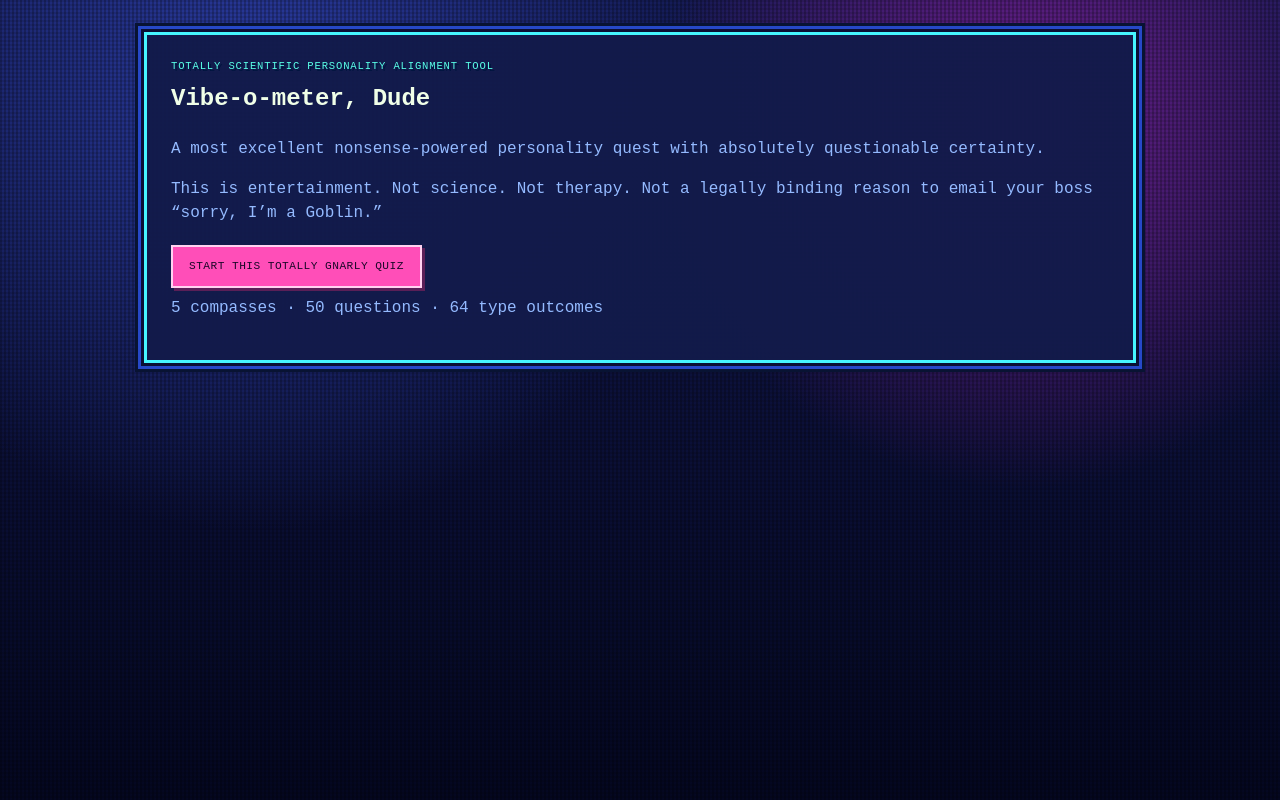
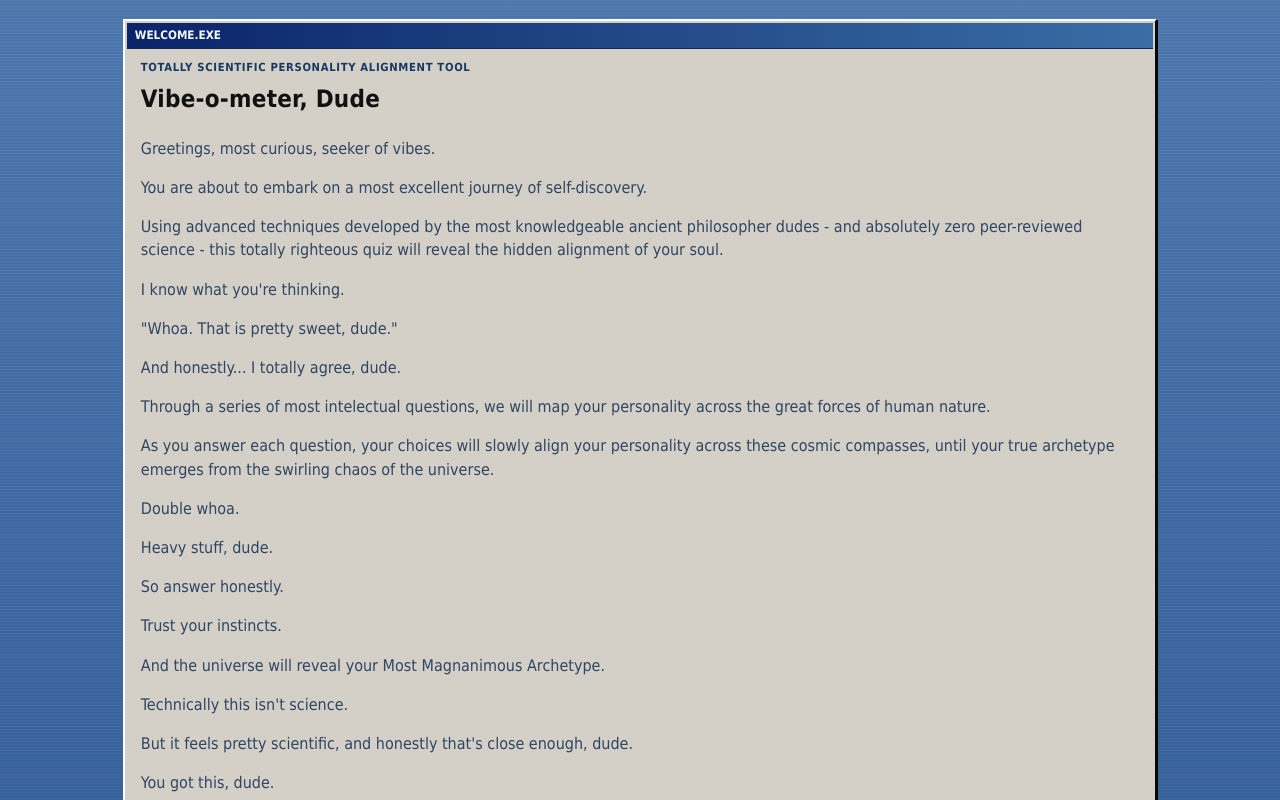
Before and after one commit to mottkozak/vibe-o-meter, a React (Vite) app: page / in a window 1280 px wide. Shown: the top 800 px of the page. Built offline with nearby package versions, Linux system fonts and the light colour scheme.

Commit message:
Updating style and tone

```diff
--- a/src/pages/LandingPage.tsx
+++ b/src/pages/LandingPage.tsx
@@ -5,6 +5,28 @@ import type { LoadedAppData } from "../types";
 interface LandingPageProps {
   data: LoadedAppData;
 }
+
+const LANDING_BODY_PARAGRAPHS = [
+  "Greetings, most curious, seeker of vibes.",
+  "You are about to embark on a most excellent journey of self-discovery.",
+  "Using advanced techniques developed by the most knowledgeable ancient philosopher dudes - and absolutely zero peer-reviewed science - this totally righteous quiz will reveal the hidden alignment of your soul.",
+  "I know what you're thinking.",
+  "\"Whoa. That is pretty sweet, dude.\"",
+  "And honestly... I totally agree, dude.",
+  "Through a series of most intelectual questions, we will map your personality across the great forces of human nature.",
+  "As you answer each question, your choices will slowly align your personality across these cosmic compasses, until your true archetype emerges from the swirling chaos of the universe.",
+  "Double whoa.",
+  "Heavy stuff, dude.",
+  "So answer honestly.",
+  "Trust your instincts.",
+  "And the universe will reveal your Most Magnanimous Archetype.",
+  "Technically this isn't science.",
+  "But it feels pretty scientific, and honestly that's close enough, dude.",
+  "You got this, dude.",
+  "And remember the ancient wisdom:",
+  "Be excellent to each other.",
+  "Now... let's do this."
+] as const;
 
 export function LandingPage({ data }: LandingPageProps): JSX.Element {
   const navigate = useNavigate();
@@ -22,8 +44,11 @@ export function LandingPage({ data }: LandingPageProps): JSX.Element {
       <section className="card landing-card">
         <p className="eyebrow">Totally Scientific Personality Alignment Tool</p>
         <h1>{data.resultsContent.landingTitle}</h1>
-        <p className="subtitle">{data.resultsContent.landingSubtitle}</p>
-        <p className="muted">{data.resultsContent.disclaimer}</p>
+        {LANDING_BODY_PARAGRAPHS.map((paragraph) => (
+          <p key={paragraph} className="subtitle">
+            {paragraph}
+          </p>
+        ))}
 
         <div className="button-row">
           <button className="primary-button" type="button" onClick={() => navigate("/quiz")}>
--- a/src/styles.css
+++ b/src/styles.css
@@ -1,19 +1,24 @@
 :root {
-  font-family: "Press Start 2P", "Courier New", "Lucida Console", monospace;
-  line-height: 1.5;
+  font-family: Tahoma, "MS Sans Serif", Verdana, sans-serif;
+  line-height: 1.45;
   font-weight: 400;
-  color: #f8ffe7;
-  background-color: #090d2f;
+  color: #000;
+  background-color: #2f5f99;
 
-  --bg-grad-start: #131a53;
-  --bg-grad-end: #040720;
-  --card-bg: rgba(18, 27, 74, 0.96);
-  --card-border: #46f5ff;
-  --accent: #ff4eb8;
-  --accent-strong: #ff2f9f;
-  --text-muted: #94baff;
-  --danger-bg: #2f0f35;
-  --danger-border: #ff6fd8;
+  --desktop-a: #4c77ad;
+  --desktop-b: #2e5a92;
+  --window-face: #c0c0c0;
+  --window-panel: #d4d0c8;
+  --window-light: #ffffff;
+  --window-shadow: #808080;
+  --window-dark: #404040;
+  --window-deep: #0a0a0a;
+  --title-a: #0a246a;
+  --title-b: #3a6ea5;
+  --title-text: #f6f9ff;
+  --accent: #214c86;
+  --muted: #2e4661;
+  --danger-bg: #e9d1cf;
 }
 
 * {
@@ -24,13 +29,15 @@ body {
   margin: 0;
   min-height: 100vh;
   background:
-    linear-gradient(90deg, rgba(0, 0, 0, 0.22) 50%, transparent 50%) 0 0 / 4px 4px,
-    linear-gradient(rgba(0, 0, 0, 0.12) 50%, transparent 50%) 0 0 / 4px 4px,
-    radial-gradient(circle at 20% 10%, #2a3b9f 0%, transparent 36%),
-    radial-gradient(circle at 80% 15%, #711e8d 0%, transparent 30%),
-    linear-gradient(180deg, var(--bg-grad-start), var(--bg-grad-end));
-  color: #f0ffe8;
-  image-rendering: pixelated;
+    repeating-linear-gradient(
+      to bottom,
+      rgba(255, 255, 255, 0.05) 0px,
+      rgba(255, 255, 255, 0.05) 1px,
+      transparent 1px,
+      transparent 3px
+    ),
+    linear-gradient(180deg, var(--desktop-a), var(--desktop-b));
+  color: #111;
 }
 
 h1,
@@ -41,111 +48,138 @@ ul {
   margin-top: 0;
 }
 
+h1,
+h2,
+h3 {
+  letter-spacing: 0.01em;
+}
+
 ul {
-  padding-left: 1.25rem;
+  padding-left: 1.2rem;
 }
 
 li {
-  margin-bottom: 0.4rem;
+  margin-bottom: 0.32rem;
 }
 
 .screen-shell {
-  max-width: 1024px;
+  max-width: 1060px;
   margin: 0 auto;
-  padding: 2rem 1rem 3rem;
-  animation: fade-in 300ms ease-out;
+  padding: 1.2rem 0.8rem 2rem;
+  animation: fade-in 180ms linear;
 }
 
 .card {
-  background: var(--card-bg);
-  border: 3px solid var(--card-border);
-  border-radius: 0;
-  padding: 1.5rem;
-  box-shadow: 0 0 0 3px #0a0f34, 0 0 0 6px #2648c8, 0 0 0 9px #081333;
+  position: relative;
+  background: var(--window-panel);
+  border: 2px solid;
+  border-color: var(--window-light) var(--window-deep) var(--window-deep) var(--window-light);
+  box-shadow: 1px 1px 0 #000;
+  padding: 2.4rem 1rem 1rem;
 }
 
-.quiz-card,
-.results-card {
-  animation: card-rise 340ms ease-out;
+.card::before {
+  content: "VIBE-O-METER 2000";
+  position: absolute;
+  top: 2px;
+  left: 2px;
+  right: 2px;
+  height: 1.55rem;
+  display: flex;
+  align-items: center;
+  padding: 0 0.5rem;
+  font-size: 0.73rem;
+  font-weight: 700;
+  color: var(--title-text);
+  background: linear-gradient(90deg, var(--title-a), var(--title-b));
+  border-bottom: 1px solid #12284d;
+}
+
+.landing-card::before {
+  content: "WELCOME.EXE";
+}
+
+.quiz-card::before {
+  content: "QUIZ_CONSOLE.EXE";
+}
+
+.results-card::before {
+  content: "RESULTS_VIEWER.EXE";
 }
 
 .error-card {
-  border-color: var(--danger-border);
   background: var(--danger-bg);
+}
+
+.error-card::before {
+  content: "SYSTEM_MESSAGE.EXE";
+  background: linear-gradient(90deg, #6a0a0a, #a53a3a);
 }
 
 .eyebrow {
   text-transform: uppercase;
-  letter-spacing: 0.08em;
-  font-size: 0.66rem;
-  color: #59ffe7;
+  letter-spacing: 0.06em;
+  font-size: 0.7rem;
+  font-weight: 700;
+  color: #163a64;
   margin-bottom: 0.4rem;
-  text-shadow: 2px 2px 0 #00153f;
 }
 
 .subtitle,
 .muted,
 .progress-note {
-  color: var(--text-muted);
+  color: var(--muted);
 }
 
 .button-row {
   display: flex;
   flex-wrap: wrap;
-  gap: 0.75rem;
-  margin: 1.25rem 0 0.5rem;
+  gap: 0.55rem;
+  margin: 1rem 0 0.45rem;
 }
 
 .primary-button,
 .secondary-button,
 .answer-button {
+  font: inherit;
+  font-size: 0.83rem;
+  cursor: pointer;
   border-radius: 0;
-  border: 2px solid transparent;
-  font: inherit;
-  cursor: pointer;
-  transition: transform 90ms steps(2, end), box-shadow 90ms steps(2, end),
-    background-color 90ms steps(2, end);
-  text-transform: uppercase;
-  letter-spacing: 0.04em;
-  font-size: 0.7rem;
+  border: 2px solid;
+  transition: filter 80ms linear;
 }
 
 .primary-button,
 .secondary-button {
-  padding: 0.7rem 1rem;
+  padding: 0.38rem 0.78rem;
+  background: var(--window-face);
+  color: #000;
+  border-color: var(--window-light) var(--window-dark) var(--window-dark) var(--window-light);
 }
 
-.primary-button {
-  background: var(--accent);
-  color: #1b0728;
-  border-color: #ffd2f0;
-  box-shadow: 3px 3px 0 #5a1f57;
+.primary-button:hover:not(:disabled),
+.secondary-button:hover:not(:disabled),
+.answer-button:hover {
+  filter: brightness(0.96);
 }
 
-.primary-button:hover:not(:disabled) {
-  background: var(--accent-strong);
-  transform: translate(1px, 1px);
-  box-shadow: 2px 2px 0 #5a1f57;
+.primary-button:active:not(:disabled),
+.secondary-button:active:not(:disabled) {
+  border-color: var(--window-dark) var(--window-light) var(--window-light) var(--window-dark);
 }
 
-.secondary-button {
-  background: #67dfff;
-  color: #061638;
-  border-color: #d8ffff;
-  box-shadow: 3px 3px 0 #164c7f;
-}
-
-.secondary-button:hover:not(:disabled) {
-  background: #48c8ef;
-  transform: translate(1px, 1px);
-  box-shadow: 2px 2px 0 #164c7f;
+.primary-button:focus-visible,
+.secondary-button:focus-visible,
+.answer-button:focus-visible {
+  outline: 1px dotted #000;
+  outline-offset: 1px;
 }
 
 .primary-button:disabled,
 .secondary-button:disabled {
+  color: #676767;
+  text-shadow: 1px 1px 0 #f0f0f0;
   cursor: not-allowed;
-  opacity: 0.45;
-  transform: none;
 }
 
 .quiz-head,
@@ -157,78 +191,70 @@ li {
 }
 
 .answers-grid {
-  margin-top: 1rem;
+  margin-top: 0.8rem;
   display: grid;
-  gap: 0.75rem;
+  gap: 0.45rem;
 }
 
 .answer-button {
   width: 100%;
   text-align: left;
-  padding: 0.85rem 1rem;
-  background: #102458;
-  border-color: #6fe3ff;
+  padding: 0.45rem 0.6rem;
+  background: #ece9d8;
+  color: #000;
+  border-color: var(--window-light) var(--window-dark) var(--window-dark) var(--window-light);
   display: grid;
   grid-template-columns: auto 1fr;
-  gap: 0.65rem;
-  align-items: baseline;
-  color: #f4fff0;
-  box-shadow: 3px 3px 0 #05133a;
-}
-
-.answer-button:hover {
-  box-shadow: 2px 2px 0 #05133a;
-  transform: translate(1px, 1px);
+  gap: 0.55rem;
+  align-items: start;
 }
 
 .answer-button.selected {
-  border-color: #ffe66a;
-  background: #3a2b70;
-  color: #fff7b2;
+  background: #dce8f8;
+  border-color: var(--window-dark) var(--window-light) var(--window-light) var(--window-dark);
 }
 
 .answer-id {
   display: inline-flex;
-  width: 1.5rem;
+  min-width: 1.2rem;
   font-weight: 700;
-  color: #79fff2;
+  color: var(--accent);
 }
 
 .code-pill {
   display: inline-block;
-  padding: 0.3rem 0.65rem;
-  border-radius: 0;
-  background: #1b2f7a;
-  border: 2px solid #66f2ff;
-  font-weight: 700;
-  letter-spacing: 0.06em;
-  color: #b8fff7;
-  text-shadow: 1px 1px 0 #00102f;
+  padding: 0.18rem 0.45rem;
+  background: #efefef;
+  border: 1px solid var(--window-dark);
+  box-shadow: inset 1px 1px 0 var(--window-light);
+  font-family: "Lucida Console", "Courier New", monospace;
+  font-size: 0.82rem;
+  letter-spacing: 0.05em;
 }
 
 .one-liner {
-  font-size: 0.8rem;
-  padding: 0.7rem 0.9rem;
-  border-left: 4px solid #ffe666;
-  background: #1a357d;
-  border-radius: 0;
+  font-size: 0.9rem;
+  padding: 0.55rem 0.65rem;
+  border: 1px solid var(--window-shadow);
+  box-shadow: inset 1px 1px 0 #f4f4f4;
+  background: #ebebeb;
 }
 
 .household-section {
-  margin: 1rem 0 1.2rem;
-  padding: 0.9rem 1rem;
-  border: 2px solid #83f0ff;
-  border-radius: 0;
-  background: #1a2e70;
+  margin: 0.85rem 0 1rem;
+  padding: 0.75rem 0.8rem;
+  border: 1px solid var(--window-shadow);
+  box-shadow: inset 1px 1px 0 #f6f6f6;
+  background: #e8e8e8;
 }
 
 .household-section h2 {
-  margin-bottom: 0.55rem;
+  margin-bottom: 0.45rem;
 }
 
 .object-note {
   margin: 0;
-  font-size: 0.92rem;
+  font-size: 0.85rem;
 }
 
 .inline-list {
@@ -236,43 +262,69 @@ li {
   padding: 0;
   margin: 0;
   display: grid;
-  gap: 0.4rem;
+  gap: 0.35rem;
 }
 
 .chart-grid-layout {
   display: grid;
   grid-template-columns: repeat(auto-fit, minmax(220px, 1fr));
-  gap: 1rem;
+  gap: 0.8rem;
 }
 
 .mini-chart-card {
-  border: 2px solid #81eeff;
-  border-radius: 0;
-  padding: 0.8rem;
-  background: #14275f;
+  position: relative;
+  padding: 1.95rem 0.55rem 0.55rem;
+  border: 1px solid var(--window-shadow);
+  box-shadow: inset 1px 1px 0 #fff;
+  background: #ececec;
+}
+
+.mini-chart-card::before {
+  content: "GRID_PANEL";
+  position: absolute;
+  left: 1px;
+  right: 1px;
+  top: 1px;
+  height: 1.25rem;
+  display: flex;
+  align-items: center;
+  padding: 0 0.4rem;
+  background: linear-gradient(90deg, #335c8a, #5c83b0);
+  color: #eef6ff;
+  font-size: 0.63rem;
+  font-weight: 700;
+}
+
+.mini-chart-card h3,
+.mini-chart-card .mini-chart-meta,
+.mini-chart-card .mini-chart-confidence {
+  position: relative;
+  z-index: 1;
 }
 
 .mini-chart-meta,
 .mini-chart-confidence {
-  color: var(--text-muted);
-  font-size: 0.7rem;
+  color: #314763;
+  font-size: 0.78rem;
 }
 
 .mini-chart-grid {
   margin-top: 0.25rem;
   position: relative;
-  border: 2px solid #67dcff;
-  border-radius: 0;
+  border: 1px solid #7f7f7f;
+  box-shadow: inset 1px 1px 0 #fff;
   aspect-ratio: 1 / 1;
-  background-image: linear-gradient(to right, rgba(85, 192, 255, 0.18) 1px, transparent 1px),
-    linear-gradient(to bottom, rgba(85, 192, 255, 0.18) 1px, transparent 1px);
+  background-image:
+    linear-gradient(to right, rgba(21, 47, 84, 0.14) 1px, transparent 1px),
+    linear-gradient(to bottom, rgba(21, 47, 84, 0.14) 1px, transparent 1px);
   background-size: 20% 20%;
+  background-color: #f7f7f7;
   overflow: hidden;
 }
 
 .axis-line {
   position: absolute;
-  background: #baf9ff;
+  background: #3c5678;
 }
 
 .axis-horizontal {
@@ -291,52 +343,51 @@ li {
 
 .position-dot {
   position: absolute;
-  width: 12px;
-  height: 12px;
+  width: 9px;
+  height: 9px;
   border-radius: 0;
-  background: #ffe857;
-  border: 2px solid #ff8f39;
+  background: #c32525;
+  border: 1px solid #640606;
   transform: translate(-50%, -50%);
-  box-shadow: 0 0 0 2px rgba(255, 220, 77, 0.3);
 }
 
 .axis-label {
   position: absolute;
-  font-size: 0.56rem;
-  color: #eaffff;
-  background: rgba(7, 21, 66, 0.8);
-  padding: 0.1rem 0.3rem;
-  border-radius: 0;
+  font-size: 0.62rem;
+  color: #162f52;
+  background: rgba(245, 245, 245, 0.86);
+  border: 1px solid #8f8f8f;
+  padding: 0.06rem 0.2rem;
 }
 
 .axis-top {
-  top: 0.2rem;
+  top: 0.15rem;
   left: 50%;
   transform: translateX(-50%);
 }
 
 .axis-bottom {
-  bottom: 0.2rem;
+  bottom: 0.15rem;
   left: 50%;
   transform: translateX(-50%);
 }
 
 .axis-left {
   top: 50%;
-  left: 0.2rem;
+  left: 0.15rem;
   transform: translateY(-50%);
 }
 
 .axis-right {
   top: 50%;
-  right: 0.2rem;
+  right: 0.15rem;
   transform: translateY(-50%);
 }
 
 .disclaimer {
-  margin-top: 1.4rem;
-  font-size: 0.62rem;
-  color: var(--text-muted);
+  margin-top: 1rem;
+  font-size: 0.77rem;
+  color: var(--muted);
 }
 
 @media (max-width: 768px) {
@@ -353,24 +404,18 @@ li {
   .secondary-button {
     width: 100%;
   }
+
+  .screen-shell {
+    padding: 0.75rem 0.45rem 1.5rem;
+  }
 }
 
 @keyframes fade-in {
   from {
     opacity: 0;
   }
+
   to {
     opacity: 1;
   }
 }
-
-@keyframes card-rise {
-  from {
-    opacity: 0;
-    transform: translateY(8px);
-  }
-  to {
-    opacity: 1;
-    transform: translateY(0);
-  }
-}
```
